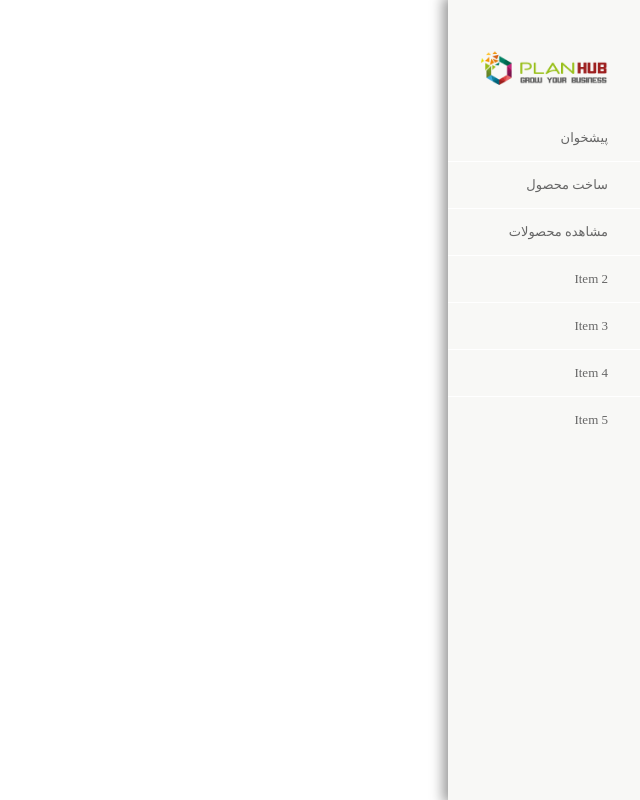
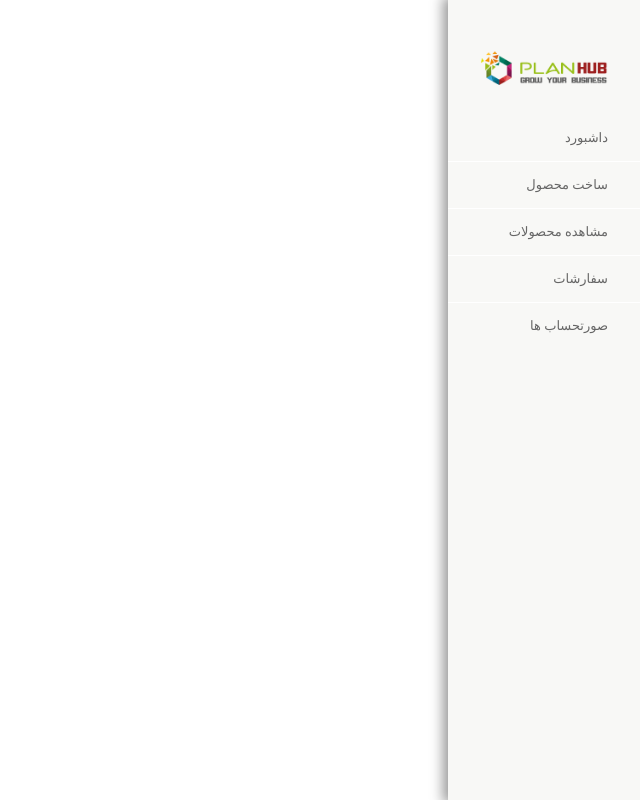
Before and after one commit to Nimatah/Stoneet, a Django app: template templates/base-panel.html in a window 1280 px wide. Shown: the whole page, without its empty margins (640-1280 px from the left). Run offline with Django 3.2, Linux system fonts and the light colour scheme; the template is opened without the code that fills it, so the values that code supplies are empty; some libraries are stand-ins or nearby versions; some web fonts are replaced.

Commit message:
Change the item lists in the nav bar (sidebar)

```diff
--- a/templates/base-panel.html
+++ b/templates/base-panel.html
@@ -16,7 +16,7 @@
 
                     <ul class="ph-sp-navbar-nav navbar-nav sidenav" id="navAccordion">
                         <li class="nav-item active">
-                            <a class="nav-link" href="{% url 'users:user_panel' %}">پیشخوان <span class="sr-only">(current)</span></a>
+                            <a class="nav-link" href="{% url 'users:user_panel' %}">داشبورد <span class="sr-only">(current)</span></a>
                         </li>
                         <li class="nav-item">
                             <a class="nav-link" href="{% url 'users:add_product' %}">ساخت محصول</a>
@@ -24,50 +24,50 @@
                         <li class="nav-item">
                             <a class="nav-link" href="#">مشاهده محصولات</a>
                         </li>
+{#                        <li class="nav-item">#}
+{#                            <a class="nav-link nav-link-collapse" href="#" id="hasSubItems" data-toggle="collapse"#}
+{#                               data-target="#collapseSubItems2" aria-controls="collapseSubItems2" aria-expanded="false">Item#}
+{#                                2</a>#}
+{#                            <ul class="nav-second-level collapse" id="collapseSubItems2" data-parent="#navAccordion">#}
+{#                                <li class="nav-item">#}
+{#                                    <a class="nav-link" href="#">#}
+{#                                        <span class="nav-link-text">Item 2.1</span>#}
+{#                                    </a>#}
+{#                                </li>#}
+{#                                <li class="nav-item">#}
+{#                                    <a class="nav-link" href="#">#}
+{#                                        <span class="nav-link-text">Item 2.2</span>#}
+{#                                    </a>#}
+{#                                </li>#}
+{#                            </ul>#}
+{#                        </li>#}
                         <li class="nav-item">
-                            <a class="nav-link nav-link-collapse" href="#" id="hasSubItems" data-toggle="collapse"
-                               data-target="#collapseSubItems2" aria-controls="collapseSubItems2" aria-expanded="false">Item
-                                2</a>
-                            <ul class="nav-second-level collapse" id="collapseSubItems2" data-parent="#navAccordion">
-                                <li class="nav-item">
-                                    <a class="nav-link" href="#">
-                                        <span class="nav-link-text">Item 2.1</span>
-                                    </a>
-                                </li>
-                                <li class="nav-item">
-                                    <a class="nav-link" href="#">
-                                        <span class="nav-link-text">Item 2.2</span>
-                                    </a>
-                                </li>
-                            </ul>
+                            <a class="nav-link" href="#">سفارشات</a>
                         </li>
+{#                        <li class="nav-item">#}
+{#                            <a class="nav-link nav-link-collapse" href="#" id="hasSubItems" data-toggle="collapse"#}
+{#                               data-target="#collapseSubItems4" aria-controls="collapseSubItems4" aria-expanded="false">Item#}
+{#                                4</a>#}
+{#                            <ul class="nav-second-level collapse" id="collapseSubItems4" data-parent="#navAccordion">#}
+{#                                <li class="nav-item">#}
+{#                                    <a class="nav-link" href="#">#}
+{#                                        <span class="nav-link-text">Item 4.1</span>#}
+{#                                    </a>#}
+{#                                </li>#}
+{#                                <li class="nav-item">#}
+{#                                    <a class="nav-link" href="#">#}
+{#                                        <span class="nav-link-text">Item 4.2</span>#}
+{#                                    </a>#}
+{#                                </li>#}
+{#                                <li class="nav-item">#}
+{#                                    <a class="nav-link" href="#">#}
+{#                                        <span class="nav-link-text">Item 4.2</span>#}
+{#                                    </a>#}
+{#                                </li>#}
+{#                            </ul>#}
+{#                        </li>#}
                         <li class="nav-item">
-                            <a class="nav-link" href="#">Item 3</a>
-                        </li>
-                        <li class="nav-item">
-                            <a class="nav-link nav-link-collapse" href="#" id="hasSubItems" data-toggle="collapse"
-                               data-target="#collapseSubItems4" aria-controls="collapseSubItems4" aria-expanded="false">Item
-                                4</a>
-                            <ul class="nav-second-level collapse" id="collapseSubItems4" data-parent="#navAccordion">
-                                <li class="nav-item">
-                                    <a class="nav-link" href="#">
-                                        <span class="nav-link-text">Item 4.1</span>
-                                    </a>
-                                </li>
-                                <li class="nav-item">
-                                    <a class="nav-link" href="#">
-                                        <span class="nav-link-text">Item 4.2</span>
-                                    </a>
-                                </li>
-                                <li class="nav-item">
-                                    <a class="nav-link" href="#">
-                                        <span class="nav-link-text">Item 4.2</span>
-                                    </a>
-                                </li>
-                            </ul>
-                        </li>
-                        <li class="nav-item">
-                            <a class="nav-link" href="#">Item 5</a>
+                            <a class="nav-link" href="#">صورتحساب ها</a>
                         </li>
                     </ul>
                 </div>
```
Also changed, not shown: package-lock.json.
